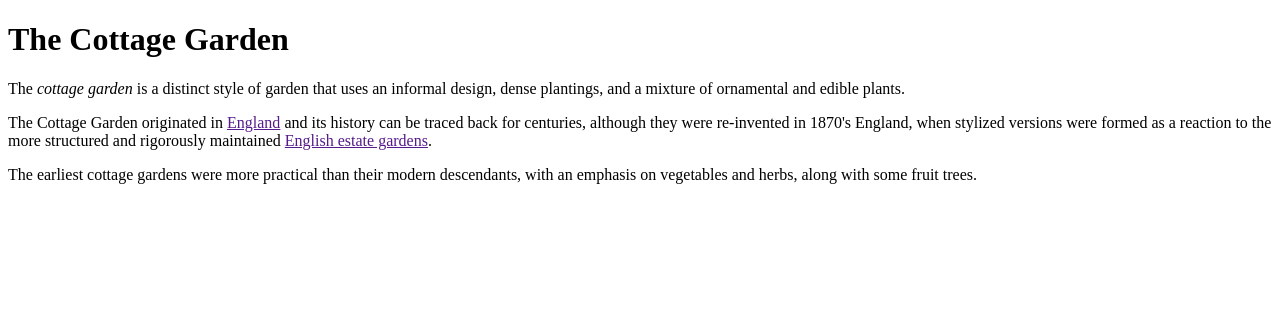
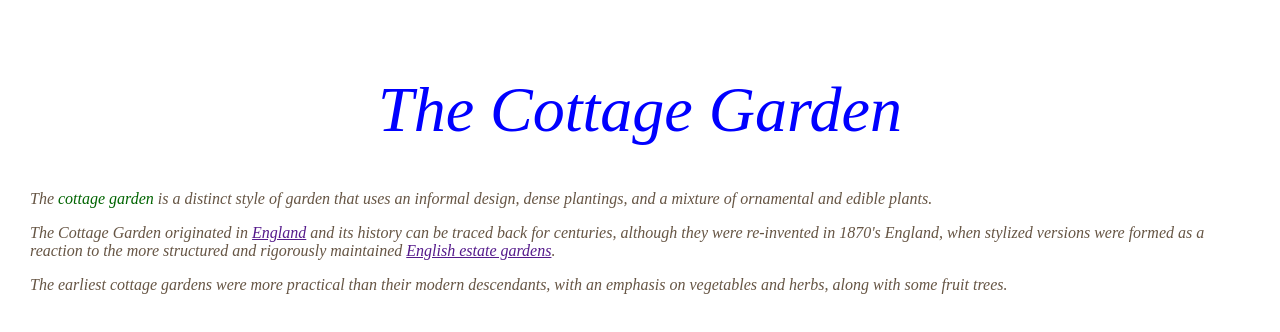
Before and after one commit to sadomohamed/module3, a plain HTML site: page index.html in a window 1280 px wide. Drawn offline with Linux system fonts and the light colour scheme.

Commit message:
Update index.html

```diff
--- a/index.html
+++ b/index.html
@@ -2,7 +2,7 @@
 <html lang="en">
   <head>
 		<title> Module 03 </title>
-			<link rel="Stylesheet"type="text/css" href="style.css>
+			<link rel="stylesheet" href="index.css" type="text/css">
 	</head>
 	<body>
 		<h1>The Cottage Garden</h1>
```
